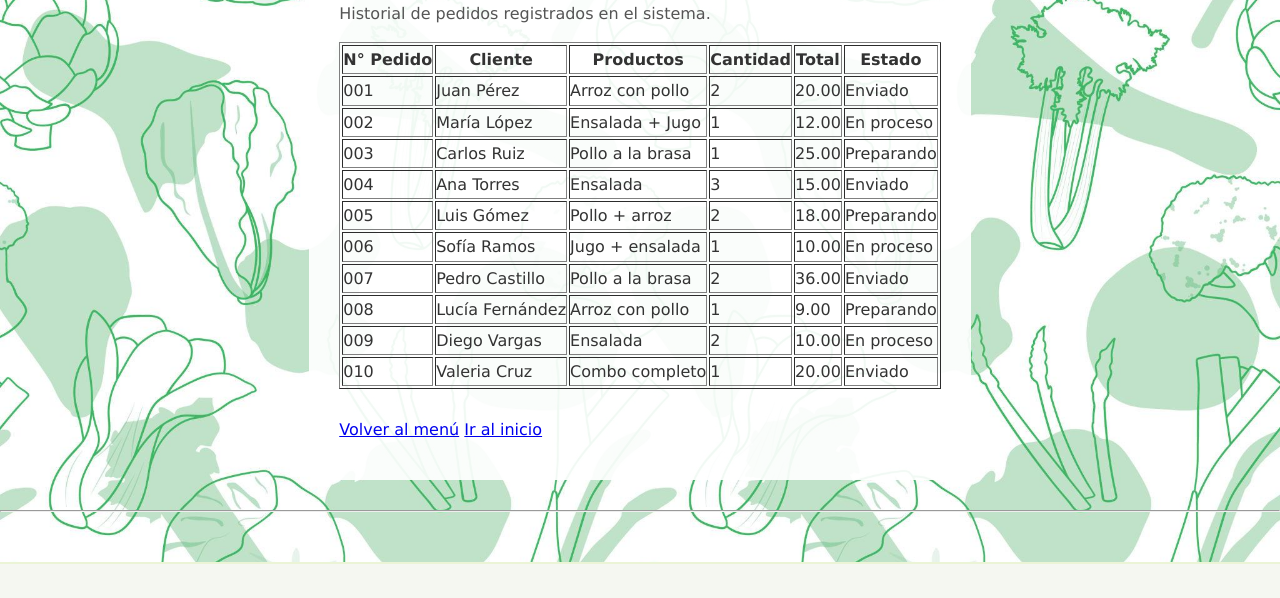
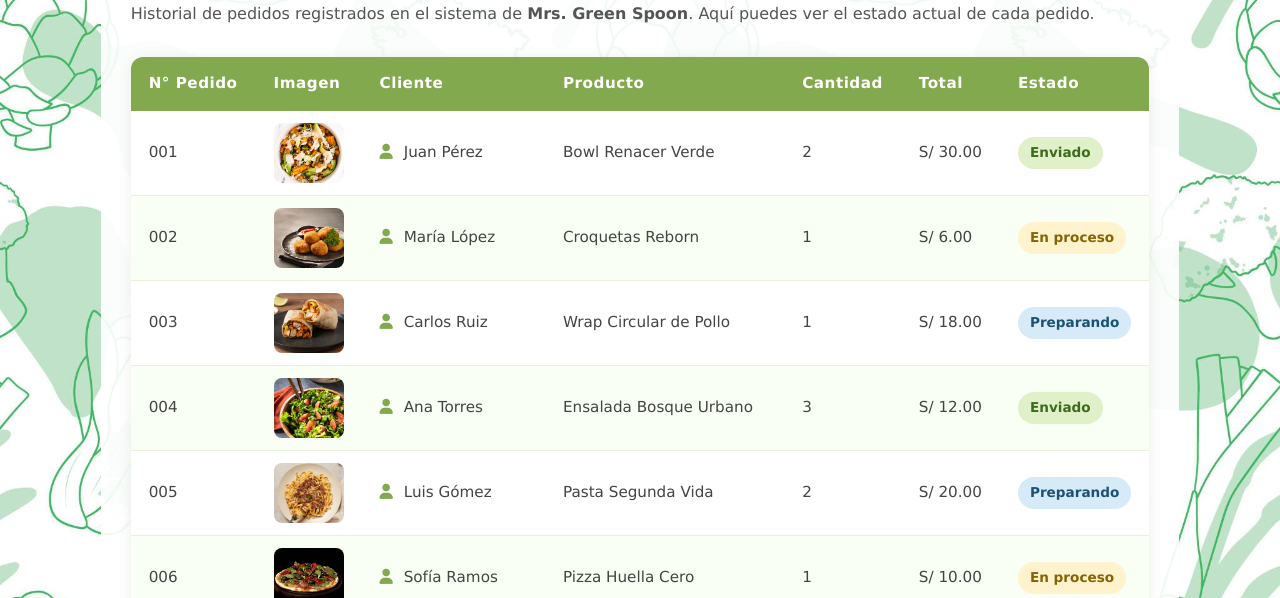
Before and after one commit to DiegoVCH01/Proyecto_Final_Programacion_WEB, a plain HTML site: page pedidos.html in a window 1280 px wide. Shown: the part 223-821 px from the top of the page. Drawn offline with Linux system fonts and the light colour scheme.

Commit message:
Actualizacion

```diff
--- a/css/style.css
+++ b/css/style.css
@@ -780,3 +780,105 @@ footer {
   color: #5b6c3a;
   text-decoration: underline;
 }
+
+/* ==========================
+   PEDIDOS
+========================== */
+
+.seccion-pedidos {
+  margin-top: 30px;
+}
+
+.tabla-contenedor {
+  width: 100%;
+  overflow-x: auto;
+  border-radius: 12px;
+  box-shadow: 0 2px 14px rgba(91, 108, 58, 0.1);
+}
+
+.tabla-pedidos {
+  width: 100%;
+  border-collapse: collapse;
+  background-color: #ffffff;
+  font-size: 0.95rem;
+}
+
+.tabla-pedidos thead tr {
+  background-color: #82a94e;
+  color: #ffffff;
+}
+
+.tabla-pedidos thead th {
+  padding: 14px 18px;
+  text-align: left;
+  font-weight: bold;
+  letter-spacing: 0.5px;
+}
+
+.tabla-pedidos tbody tr {
+  border-bottom: 1px solid #e8f0d8;
+  transition: background-color 0.2s ease;
+}
+
+.tabla-pedidos tbody tr:hover {
+  background-color: #f4f9ec;
+}
+
+.tabla-pedidos tbody tr:nth-child(even) {
+  background-color: #fafff5;
+}
+
+.tabla-pedidos tbody td {
+  padding: 12px 18px;
+  color: #444444;
+}
+
+.tabla-pedidos tbody td i {
+  color: #82a94e;
+  margin-right: 6px;
+}
+
+/* Estados de pedido */
+.estado {
+  padding: 4px 12px;
+  border-radius: 20px;
+  font-size: 0.85rem;
+  font-weight: bold;
+  display: inline-block;
+}
+
+.estado.enviado {
+  background-color: #e0f0c8;
+  color: #3d6b1e;
+}
+
+.estado.en-proceso {
+  background-color: #fff3cd;
+  color: #856404;
+}
+
+.estado.preparando {
+  background-color: #d6eaf8;
+  color: #1a5276;
+}
+
+/* Botones de navegación de pedidos */
+.pedidos-nav {
+  display: flex;
+  gap: 14px;
+  margin-top: 24px;
+}
+
+/* Hero seccion ofertas/pedidos */
+.hero-ofertas {
+  margin-bottom: 10px;
+}
+
+/* Imagen dentro de la tabla */
+.tabla-img {
+  width: 70px;
+  height: 60px;
+  object-fit: cover;
+  border-radius: 8px;
+  display: block;
+}
--- a/pedidos.html
+++ b/pedidos.html
@@ -2,9 +2,10 @@
 <html lang="es">
 
 <head>
+   <link rel="stylesheet" href="https://cdnjs.cloudflare.com/ajax/libs/font-awesome/6.4.0/css/all.min.css">
     <meta charset="UTF-8">
-    <title>EcoPlato - Pedidos</title>
-    <link rel="stylesheet" href="css/style.css" />
+    <title>Mrs. Green Spoon - Inicio</title>
+    <link rel="stylesheet" href="css/style.css">
 </head>
 
 <body>
@@ -34,114 +35,126 @@
     <hr>
 
     <main>
-        <h2>Pedidos realizados</h2>
-        <p>Historial de pedidos registrados en el sistema.</p>
+        <section class="hero-ofertas">
+      <h2>📋 Pedidos Realizados</h2>
+      <p>Historial de pedidos registrados en el sistema de <strong>Mrs. Green Spoon</strong>. Aquí puedes ver el estado actual de cada pedido.</p>
+    </section>
 
-        <table border="1">
+    <section class="seccion-pedidos">
+      <div class="tabla-contenedor">
+        <table class="tabla-pedidos">
+          <thead>
             <tr>
               <th>N° Pedido</th>
+              <th>Imagen</th>
               <th>Cliente</th>
-                <th>Productos</th>
+              <th>Producto</th>
               <th>Cantidad</th>
               <th>Total</th>
               <th>Estado</th>
             </tr>
-
+          </thead>
+          <tbody>
             <tr>
               <td>001</td>
-                <td>Juan Pérez</td>
-                <td>Arroz con pollo</td>
+              <td><img src="img/Bowl Renacer Verde.jpg" alt="Bowl Renacer Verde" class="tabla-img"></td>
+              <td><i class="fa-solid fa-user"></i> Juan Pérez</td>
+              <td>Bowl Renacer Verde</td>
               <td>2</td>
-                <td>20.00</td>
-                <td>Enviado</td>
+              <td>S/ 30.00</td>
+              <td><span class="estado enviado">Enviado</span></td>
             </tr>
-
             <tr>
               <td>002</td>
-                <td>María López</td>
-                <td>Ensalada + Jugo</td>
+              <td><img src="img/Croquetas Reborn.png" alt="Croquetas Reborn" class="tabla-img"></td>
+              <td><i class="fa-solid fa-user"></i> María López</td>
+              <td>Croquetas Reborn</td>
               <td>1</td>
-                <td>12.00</td>
-                <td>En proceso</td>
+              <td>S/ 6.00</td>
+              <td><span class="estado en-proceso">En proceso</span></td>
             </tr>
-
             <tr>
               <td>003</td>
-                <td>Carlos Ruiz</td>
-                <td>Pollo a la brasa</td>
+              <td><img src="img/Wrap de Pollo.png" alt="Wrap Circular de Pollo" class="tabla-img"></td>
+              <td><i class="fa-solid fa-user"></i> Carlos Ruiz</td>
+              <td>Wrap Circular de Pollo</td>
               <td>1</td>
-                <td>25.00</td>
-                <td>Preparando</td>
+              <td>S/ 18.00</td>
+              <td><span class="estado preparando">Preparando</span></td>
             </tr>
-
             <tr>
               <td>004</td>
-                <td>Ana Torres</td>
-                <td>Ensalada</td>
+              <td><img src="img/Ensalada Bosque Urbano.jpg" alt="Ensalada Bosque Urbano" class="tabla-img"></td>
+              <td><i class="fa-solid fa-user"></i> Ana Torres</td>
+              <td>Ensalada Bosque Urbano</td>
               <td>3</td>
-                <td>15.00</td>
-                <td>Enviado</td>
+              <td>S/ 12.00</td>
+              <td><span class="estado enviado">Enviado</span></td>
             </tr>
-
             <tr>
               <td>005</td>
-                <td>Luis Gómez</td>
-                <td>Pollo + arroz</td>
+              <td><img src="img/Pasta Segunda Vida.png" alt="Pasta Segunda Vida" class="tabla-img"></td>
+              <td><i class="fa-solid fa-user"></i> Luis Gómez</td>
+              <td>Pasta Segunda Vida</td>
               <td>2</td>
-                <td>18.00</td>
-                <td>Preparando</td>
+              <td>S/ 20.00</td>
+              <td><span class="estado preparando">Preparando</span></td>
             </tr>
-
             <tr>
               <td>006</td>
-                <td>Sofía Ramos</td>
-                <td>Jugo + ensalada</td>
+              <td><img src="img/Pizza Huella Cero.jpg" alt="Pizza Huella Cero" class="tabla-img"></td>
+              <td><i class="fa-solid fa-user"></i> Sofía Ramos</td>
+              <td>Pizza Huella Cero</td>
               <td>1</td>
-                <td>10.00</td>
-                <td>En proceso</td>
+              <td>S/ 10.00</td>
+              <td><span class="estado en-proceso">En proceso</span></td>
             </tr>
-
             <tr>
               <td>007</td>
-                <td>Pedro Castillo</td>
-                <td>Pollo a la brasa</td>
+              <td><img src="img/Hamburguesa Urbana.jpg" alt="Hamburguesa Raíz Urbana" class="tabla-img"></td>
+              <td><i class="fa-solid fa-user"></i> Pedro Castillo</td>
+              <td>Hamburguesa Raíz Urbana</td>
               <td>2</td>
-                <td>36.00</td>
-                <td>Enviado</td>
+              <td>S/ 24.00</td>
+              <td><span class="estado enviado">Enviado</span></td>
             </tr>
-
             <tr>
               <td>008</td>
-                <td>Lucía Fernández</td>
-                <td>Arroz con pollo</td>
+              <td><img src="img/Tacos Tierra Viva.jpg" alt="Tacos Tierra Viva" class="tabla-img"></td>
+              <td><i class="fa-solid fa-user"></i> Lucía Fernández</td>
+              <td>Tacos Tierra Viva</td>
               <td>1</td>
-                <td>9.00</td>
-                <td>Preparando</td>
+              <td>S/ 9.00</td>
+              <td><span class="estado preparando">Preparando</span></td>
             </tr>
-
             <tr>
               <td>009</td>
-                <td>Diego Vargas</td>
-                <td>Ensalada</td>
+              <td><img src="img/Bowl Dulce Rescate.png" alt="Bowl Dulce Rescate" class="tabla-img"></td>
+              <td><i class="fa-solid fa-user"></i> Diego Vargas</td>
+              <td>Bowl Dulce Rescate</td>
               <td>2</td>
-                <td>10.00</td>
-                <td>En proceso</td>
+              <td>S/ 28.00</td>
+              <td><span class="estado en-proceso">En proceso</span></td>
             </tr>
-
             <tr>
               <td>010</td>
-                <td>Valeria Cruz</td>
-                <td>Combo completo</td>
+              <td><img src="img/Risotto Del Mercado.png" alt="Risotto del Mercado" class="tabla-img"></td>
+              <td><i class="fa-solid fa-user"></i> Valeria Cruz</td>
+              <td>Risotto del Mercado</td>
               <td>1</td>
-                <td>20.00</td>
-                <td>Enviado</td>
+              <td>S/ 9.00</td>
+              <td><span class="estado enviado">Enviado</span></td>
             </tr>
+          </tbody>
         </table>
+      </div>
 
-        <br>
+      <div class="pedidos-nav">
+        <a href="menu.html" class="btn-ver-ofertas"><i class="fa-solid fa-utensils"></i> Volver al Menú</a>
+        <a href="index.html" class="btn-ver-ofertas"><i class="fa-solid fa-house"></i> Ir al Inicio</a>
+      </div>
 
-        <a href="menu.html">Volver al menú</a>
-        <a href="index.html">Ir al inicio</a>
+    </section>
 
     </main>
 
```
Lines whose indentation alone changed are shown as unchanged.
